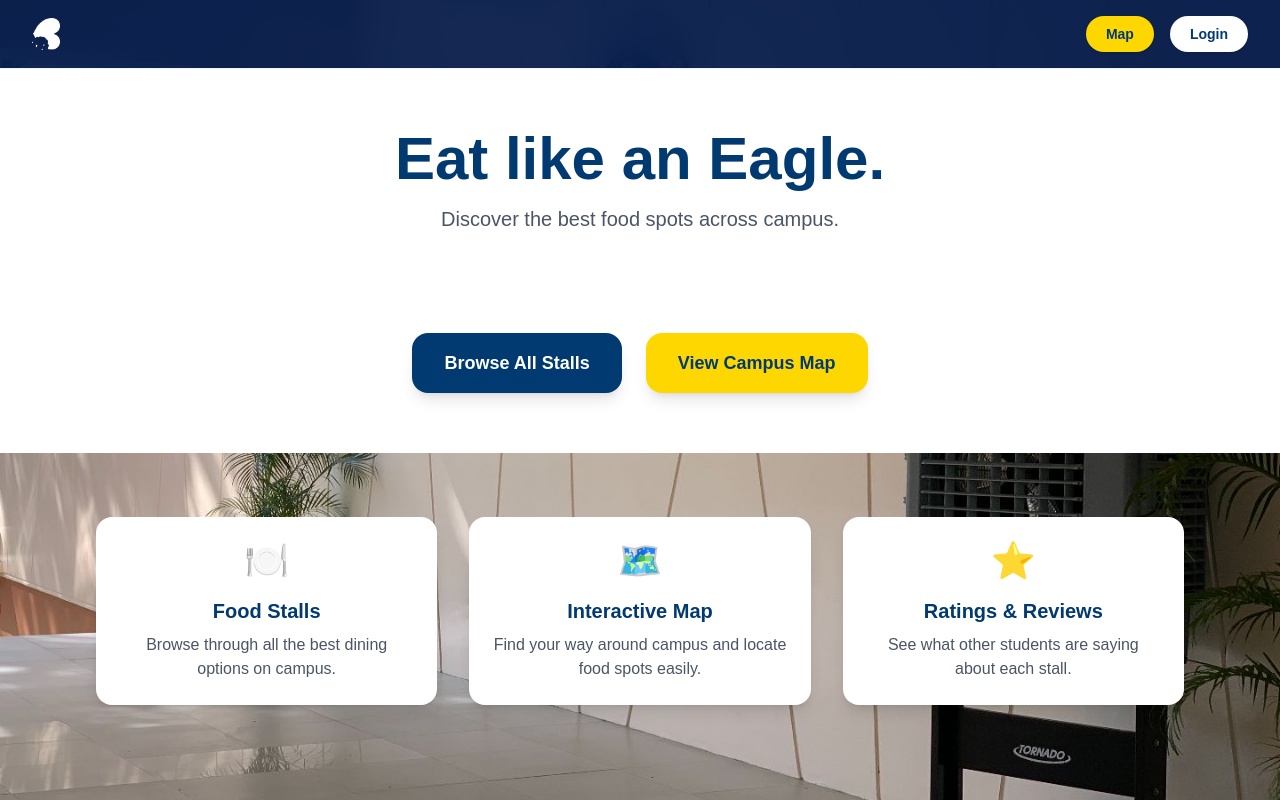
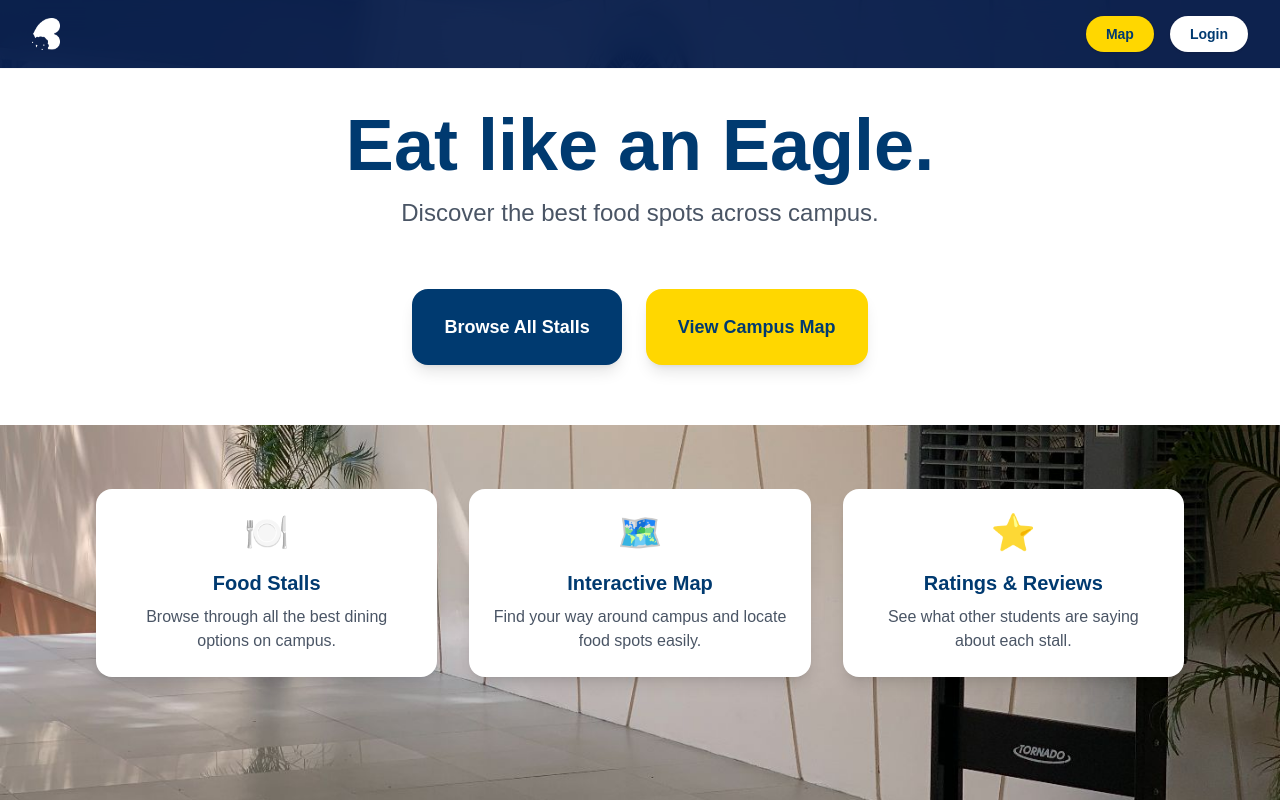
Before and after one commit to clongerts/campus-bites, a Next.js app: page / in a window 1280 px wide. Built offline with nearby package versions, Linux system fonts and the light colour scheme.

Commit message:
fixed homepage gaps

```diff
--- a/app/page.tsx
+++ b/app/page.tsx
@@ -24,22 +24,22 @@ export default function HomePage() {
       {/* --- WHITE BACKGROUND SECTION --- */}
       <div className="bg-white">
         {/* --- HERO SECTION --- */}
-        <header className="py-15 px-8 max-w-6xl mx-auto text-center">
-          <h2 className="text-6xl font-extrabold mb-4 text-[#003A70]">Eat like an Eagle.</h2>
-          <p className="text-gray-600 text-xl mb-10">Discover the best food spots across campus.</p>
+        <header className="py-10 px-8 max-w-6xl mx-auto text-center">
+          <h2 className="text-7xl font-extrabold mb-4 text-[#003A70]">Eat like an Eagle.</h2>
+          <p className="text-gray-600 text-2xl mb-5">Discover the best food spots across campus.</p>
         </header>
 
-        <div className="flex justify-center gap-6 pb-15">
+        <div className="flex justify-center gap-6 pb-15 px-8">
           <Link
             href="/stalls"
-            className="text-center bg-[#003A70] text-white px-8 py-4 rounded-2xl font-bold hover:bg-blue-800 transition text-lg shadow-lg"
+            className="text-center bg-[#003A70] text-white px-8 py-6 rounded-2xl font-bold hover:bg-blue-800 transition text-lg shadow-lg"
             style={{ textDecoration: "none" }}
           >
             Browse All Stalls
           </Link>
           <Link
             href="/map"
-            className="text-center bg-[#FFD700] text-[#003A70] px-8 py-4 rounded-2xl font-bold hover:bg-yellow-400 transition text-lg shadow-lg"
+            className="text-center bg-[#FFD700] text-[#003A70] px-8 py-6 rounded-2xl font-bold hover:bg-yellow-400 transition text-lg shadow-lg"
             style={{ textDecoration: "none" }}
           >
             View Campus Map
```
